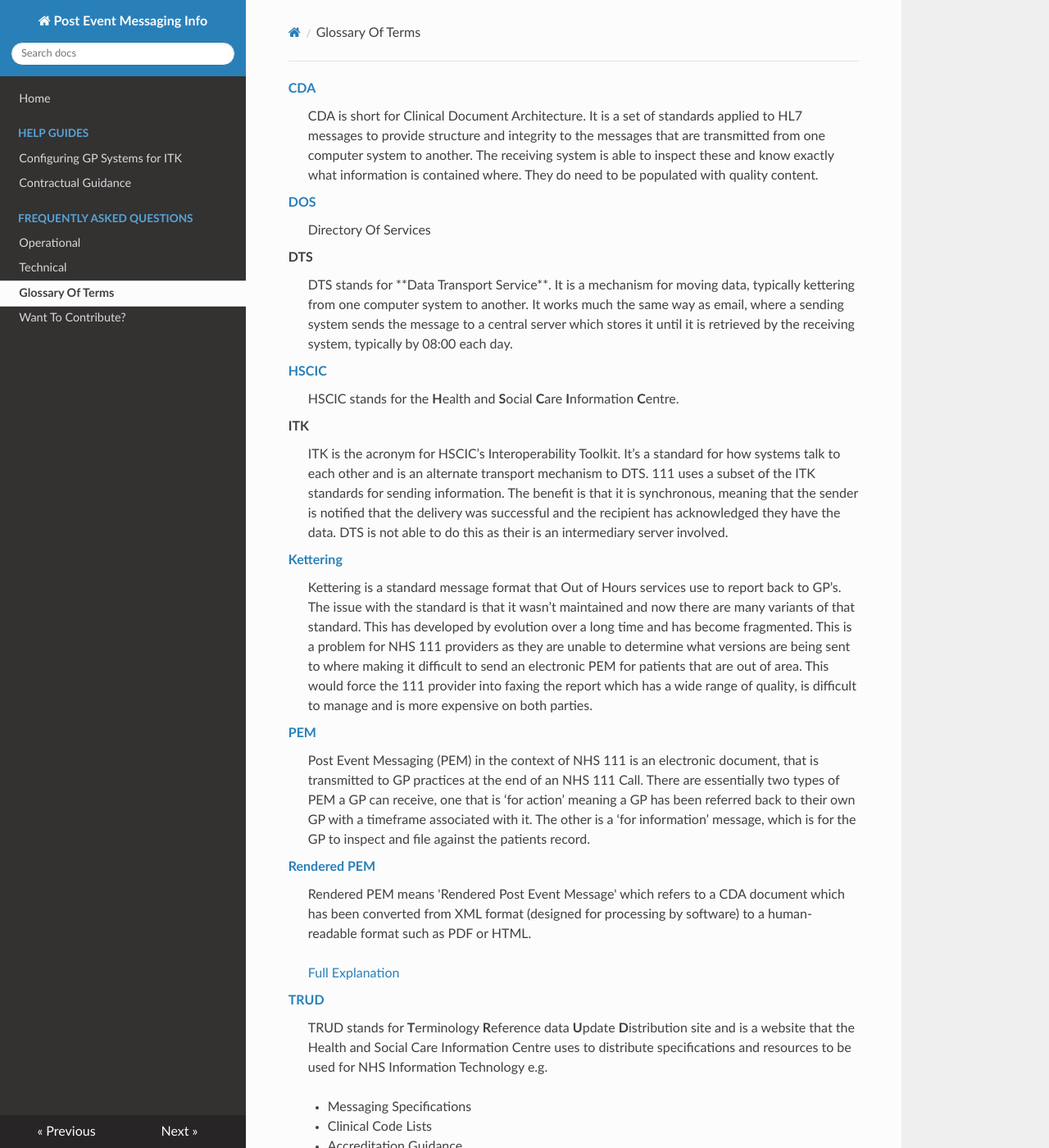
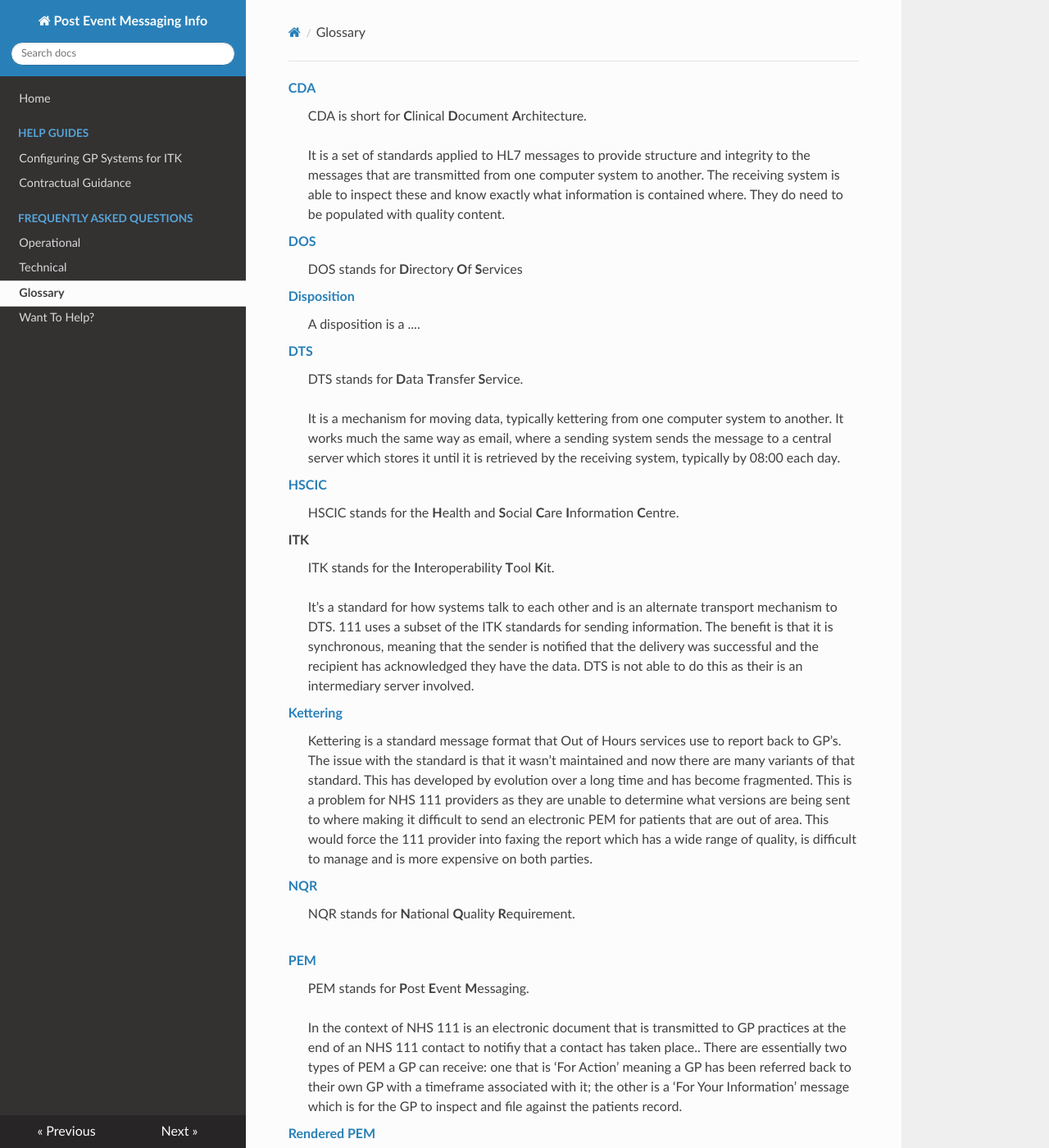
Before and after one commit to lexijax/posteventmessaginginfo, an MkDocs documentation site: the page built from docs/glossary.md, in a window 1280 px wide and 1400 px high. Shown: the whole window at 82% size. Built offline with MkDocs 1.6.1, drawn with Linux system fonts in a browser that asks for light colours; nearby versions of some CDN libraries; old or Windows-style settings are respelled for this version of MkDocs; some of the changed text lies outside the part shown.

Commit message:
More updates

```diff
--- a/docs/glossary.md
+++ b/docs/glossary.md
@@ -1,30 +1,55 @@
 <dl>
 
   <dt><a name="cda">CDA</a></dt>
-  <dd>CDA is short for Clinical Document Architecture. It is a set of standards applied to HL7 messages to provide structure and integrity to the messages that are transmitted from one computer system to another. The receiving system is able to inspect these and know exactly what information is contained where. They do need to be populated with quality content.</dd>
+  <dd>CDA is short for <b>C</b>linical <b>D</b>ocument <b>A</b>rchitecture.
+  <br>
+  <br>
+  It is a set of standards applied to HL7 messages to provide structure and integrity to the messages that are transmitted from one computer system to another. The receiving system is able to inspect these and know exactly what information is contained where. They do need to be populated with quality content.</dd>
 
   <dt><a name="dos">DOS</a></dt>
-  <dd>Directory Of Services</dd>
+  <dd>DOS stands for <b>D</b>irectory <b>O</b>f <b>S</b>ervices</dd>
 
-  <dt>DTS</dt>
-  <dd>DTS stands for **Data Transport Service**. It is a mechanism for moving data, typically kettering from one computer system to another. It works much the same way as email, where a sending system sends the message to a central server which stores it until it is retrieved by the receiving system, typically by 08:00 each day.</dd>
+  <dt><a name="disposition">Disposition</a></dt>
+  <dd>A disposition is a ....</dd>
+
+  <dt><a name="dts">DTS</a></dt>
+  <dd>DTS stands for <b>D</b>ata <b>T</b>ransfer <b>S</b>ervice.
+  <br>
+  <br>
+  It is a mechanism for moving data, typically kettering from one computer system to another. It works much the same way as email, where a sending system sends the message to a central server which stores it until it is retrieved by the receiving system, typically by 08:00 each day.</dd>
 
   <dt><a name="hscic">HSCIC</a></dt>
   <dd>HSCIC stands for the <b>H</b>ealth and <b>S</b>ocial <b>C</b>are <b>I</b>nformation <b>C</b>entre.<dd>
 
   <dt>ITK</dt>
-  <dd>ITK is the acronym for HSCIC’s Interoperability Toolkit. It’s a standard for how systems talk to each other and is an alternate transport mechanism to DTS. 111 uses a subset of the ITK standards for sending information. The benefit is that it is synchronous, meaning that the sender is notified that the delivery was successful and the recipient has acknowledged they have the data. DTS is not able to do this as their is an intermediary server involved.</dd>
+  <dd>ITK stands for the <b>I</b>nteroperability <b>T</b>ool <b>K</b>it.
+  <br>
+  <br>
+  It’s a standard for how systems talk to each other and is an alternate transport mechanism to DTS. 111 uses a subset of the ITK standards for sending information. The benefit is that it is synchronous, meaning that the sender is notified that the delivery was successful and the recipient has acknowledged they have the data. DTS is not able to do this as their is an intermediary server involved.</dd>
 
   <dt><a name="kettering">Kettering</a></dt>
   <dd>Kettering is a standard message format that Out of Hours services use to report back to GP’s. The issue with the standard is that it wasn’t maintained and now there are many variants of that standard. This has developed by evolution over a long time and has become fragmented. This is a problem for NHS 111 providers as they are unable to determine what versions are being sent to where making it difficult to send an electronic PEM for patients that are out of area. This would force the 111 provider into faxing the report which has a wide range of quality, is difficult to manage and is more expensive on both parties.</dd>
 
+  <dt><a name="nqr">NQR</a></dt>
+  <dd>NQR stands for <b>N</b>ational <b>Q</b>uality <b>R</b>equirement.
+  <br>
+  <br>
+  <dd>
+
   <dt><a name="pem">PEM</a></dt>
-  <dd>Post Event Messaging (PEM) in the context of NHS 111 is an electronic document, that is transmitted to GP practices at the end of an NHS 111 Call. There are essentially two types of PEM a GP can receive, one that is ‘for action’ meaning a GP has been referred back to their own GP with a timeframe associated with it. The other is a ‘for information’ message, which is for the GP to inspect and file against the patients record.<dd>
+  <dd>PEM stands for <b>P</b>ost <b>E</b>vent <b>M</b>essaging.
+  <br>
+  <br>
+  In the context of NHS 111 is an electronic document that is transmitted to GP practices at the end of an NHS 111 contact to notifiy that a contact has taken place.. There are essentially two types of PEM a GP can receive: one that is ‘For Action’ meaning a GP has been referred back to their own GP with a timeframe associated with it; the other is a ‘For Your Information’ message which is for the GP to inspect and file against the patients record.<dd>
 
   <dt><a name="renderedpem">Rendered PEM</a></dt>
-  <dd>Rendered PEM means 'Rendered Post Event Message' which refers to a CDA document which has been converted from XML format (designed for processing by software) to a human-readable format such as PDF or HTML.<br><br>
-
-  <a href="../technical_faq#renderedpem">Full Explanation</a>
+  <dd>Rendered PEM means 'Rendered Post Event Message'.
+  <br>
+  <br>
+  This refers to a CDA document which has been converted from XML format (designed for processing by software) to a human-readable format such as PDF or HTML.
+  <br>
+  <br>
+  <a href="../technical_faq#renderedpem">Full Explanation of Rendered PEM</a>
   <dd>
 
   <dt><a name="trud">TRUD</a></dt>
--- a/mkdocs.yml
+++ b/mkdocs.yml
@@ -8,5 +8,5 @@ pages:
   - Frequently Asked Questions:
     - Operational: operational_faq.md
     - Technical: technical_faq.md
-  - Glossary Of Terms: glossary.md
-  - Want To Contribute?: contribute.md
+  - Glossary: glossary.md
+  - Want To Help?: contribute.md
```
Also changed, not shown: docs/operational_faq.md (+12 -12 lines).
